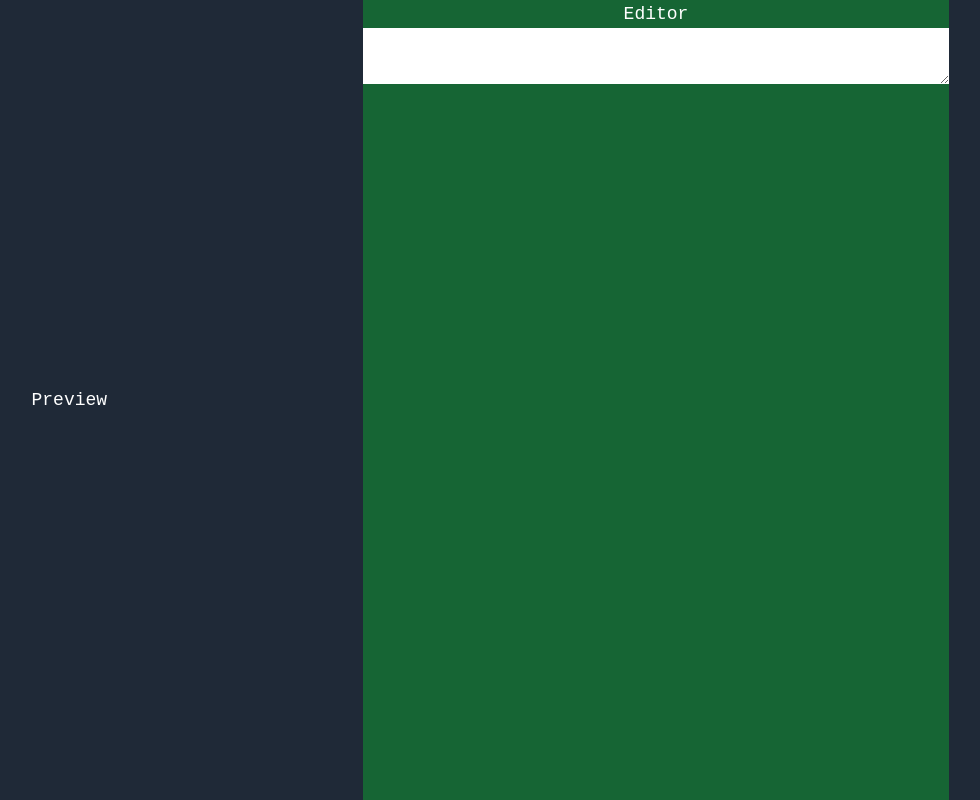
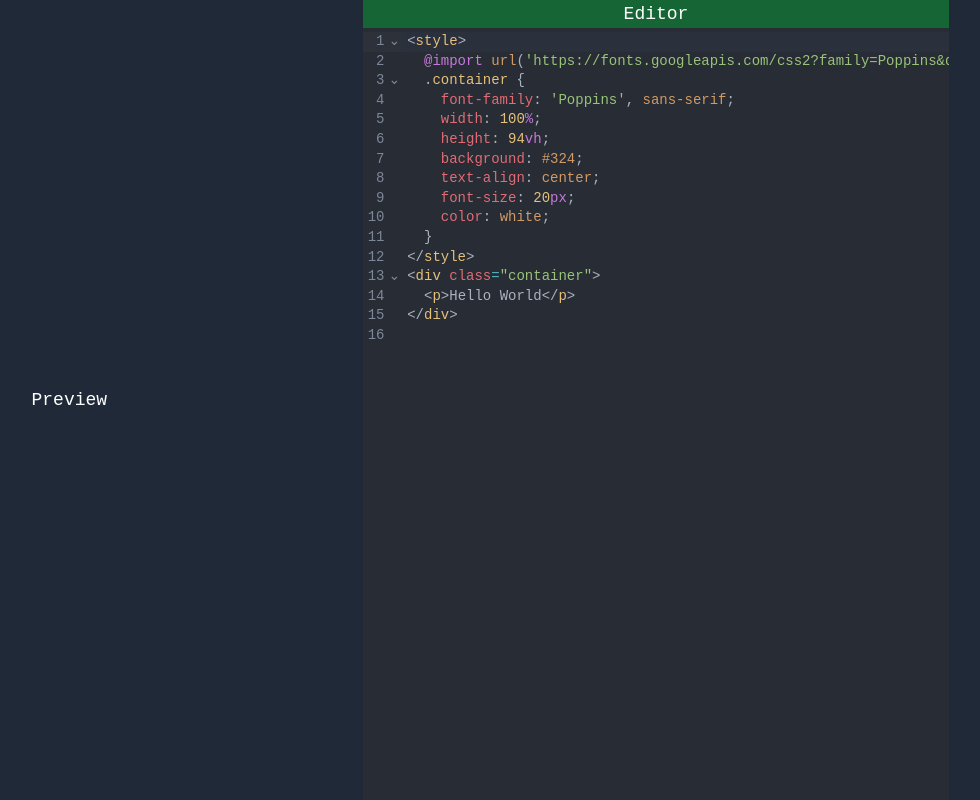
Before and after one commit to LobatoLobato/GSR, a React (Create React App) app: page / in a window 1280 px wide. Shown: the whole page, without its empty margins (224-1204 px from the left). Built offline with nearby package versions, Linux system fonts and the light colour scheme.

Commit message:
Added codemirror to editor component for syntax highlighting, code completion, themes, etc.

```diff
--- a/src/App.tsx
+++ b/src/App.tsx
@@ -8,7 +8,7 @@ function App() {
     <div className="App">
       <div className="mainContent">
         <Preview />
-        <Editor />
+        <Editor onInput={(code) => console.log(code)} />
       </div>
       <SideBar />
     </div>
--- a/src/components/editor/editor.css
+++ b/src/components/editor/editor.css
@@ -1,4 +1,12 @@
-.editor {
-  @apply flex flex-col w-1/2 h-full bg-green-800
-  text-center text-white text-lg;
+.editorContainer {
+  @apply flex flex-col w-1/2 h-full
+  bg-green-800 text-center text-white
+  text-lg;
 }
+.editorContainer.light {
+  @apply text-black;
+}
+.editorContainer .editor {
+  @apply text-start h-full bg-blue-600 text-sm
+  overflow-clip;
+}
--- a/src/components/editor/index.tsx
+++ b/src/components/editor/index.tsx
@@ -1,10 +1,72 @@
+import React, { useEffect, useState } from "react";
 import "./editor.css";
+import CodeMirror from "@uiw/react-codemirror";
+import { html } from "@codemirror/lang-html";
+import * as themes from "@uiw/codemirror-themes-all";
 
-export default function Editor() {
+interface Props {
+  onInput(code: string): void;
+  theme?: string;
+}
+
+export default function Editor(props: Props) {
+  const [created, setCreated] = useState(false);
+  const [timeoutId, setTimeoutId] = useState({
+    sendCode: 0,
+  });
+
+  const sendCode = (code: string) => {
+    window.clearTimeout(timeoutId.sendCode);
+    const newTimeoutId = window.setTimeout(() => {
+      props.onInput(code);
+    }, 1000);
+    setTimeoutId((timeoutId) => ({
+      ...timeoutId,
+      sendCode: newTimeoutId,
+    }));
+  };
+
+  useEffect(() => {
+    if (created) return;
+    props.onInput(exampleCode);
+    setCreated(true);
+  }, [props, created, setCreated]);
+
   return (
-    <div className="editor">
+    <div className={`editorContainer ${props.theme}`}>
       <h2> Editor </h2>
-      <textarea></textarea>
+      <CodeMirror
+        extensions={[html()]}
+        placeholder="Write your html code"
+        value={exampleCode}
+        className="editor"
+        height="100%"
+        theme={
+          props.theme
+            ? props.theme === ("dark" || "light")
+              ? props.theme
+              : { ...themes }[props.theme]
+            : "dark"
+        }
+        onChange={sendCode}
+      />
     </div>
   );
 }
+
+const exampleCode = `<style>
+  @import url('https://fonts.googleapis.com/css2?family=Poppins&display=swap');
+  .container {
+    font-family: 'Poppins', sans-serif;
+    width: 100%;
+    height: 94vh;
+    background: #324;
+    text-align: center;
+    font-size: 20px;
+    color: white;
+  }
+</style>
+<div class="container">
+  <p>Hello World</p>
+</div>
+`;
```
Also changed, not shown: package.json (+17 -14 lines), vercel.json, 1 other file (tests, documents, lock files or other folders).
